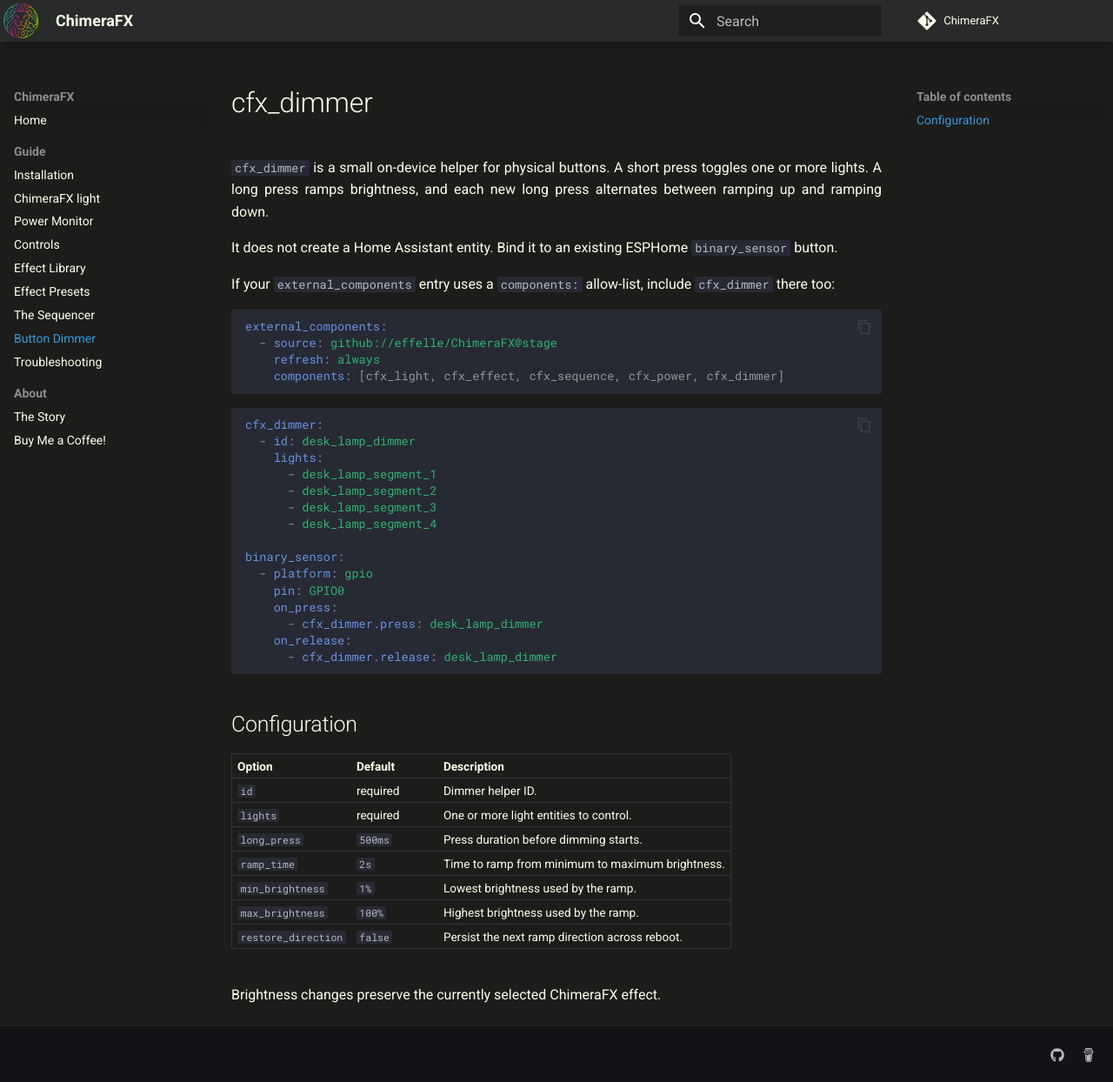
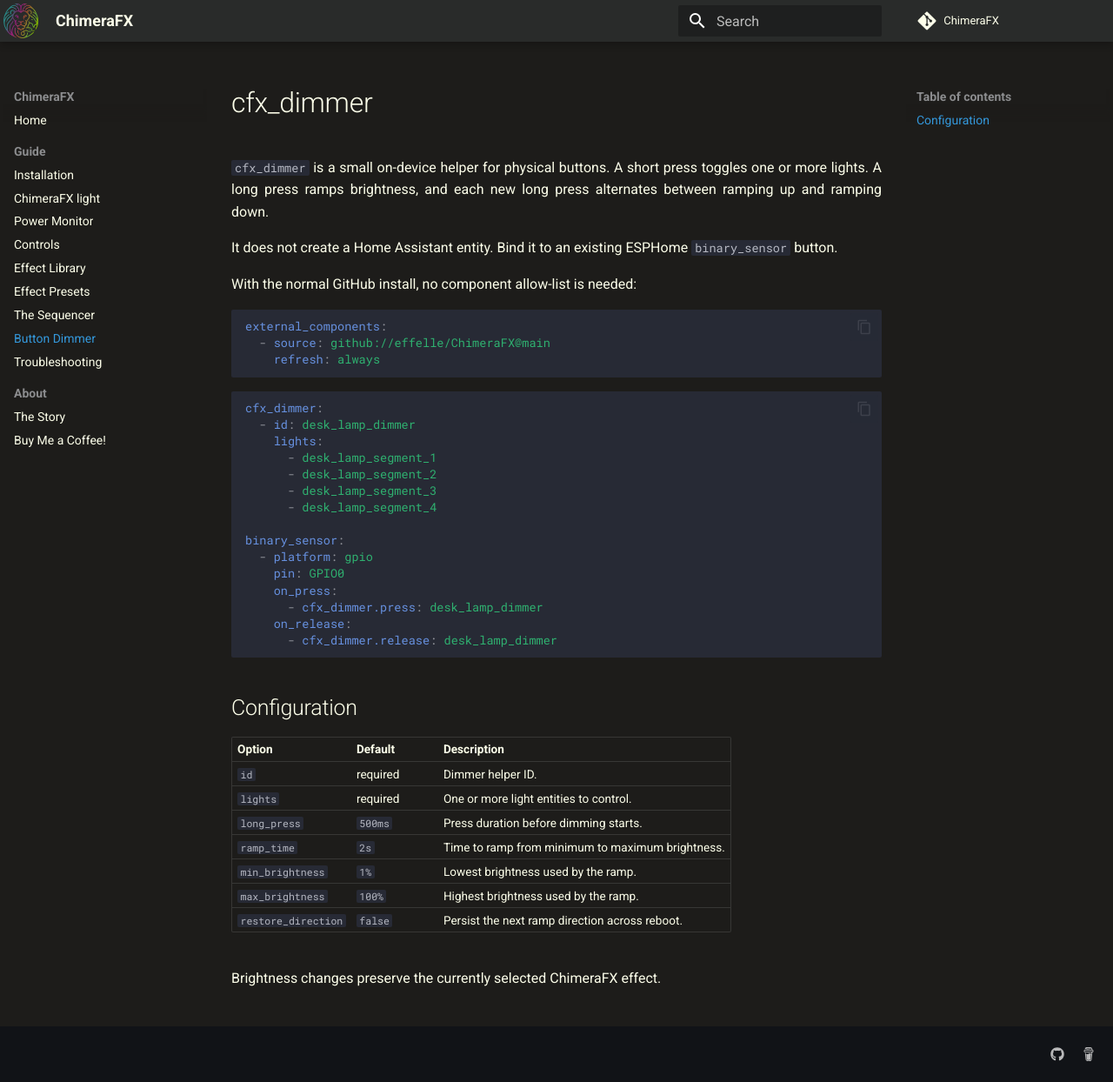
Before and after one commit to effelle/ChimeraFX, an MkDocs documentation site: the page built from docs/cfx_dimmer.md, in a window 1280 px wide and 1244 px high. Shown: the whole window at 87% size. Built offline with MkDocs 1.6.1 and Material for MkDocs 9.7.7, drawn with Linux system fonts in a browser that asks for light colours; comment, search, counter and statistics services are not loaded.

Commit message:
Clarify cfx dimmer external component install

````diff
--- a/docs/cfx_dimmer.md
+++ b/docs/cfx_dimmer.md
@@ -7,14 +7,12 @@
 It does not create a Home Assistant entity. Bind it to an existing ESPHome
 `binary_sensor` button.
 
-If your `external_components` entry uses a `components:` allow-list, include
-`cfx_dimmer` there too:
+With the normal GitHub install, no component allow-list is needed:
 
 ```yaml
 external_components:
-  - source: github://effelle/ChimeraFX@stage
+  - source: github://effelle/ChimeraFX@main
     refresh: always
-    components: [cfx_light, cfx_effect, cfx_sequence, cfx_power, cfx_dimmer]
 ```
 
 ```yaml
--- a/library.json
+++ b/library.json
@@ -1,6 +1,6 @@
 {
     "name": "ChimeraFX",
-    "version": "1.4.1",
+    "version": "1.5.2",
     "description": "WLED-style effects running natively within ESPHome",
     "keywords": [
         "esphome",
````
Also changed, not shown: docs/Installation.md (+1 -1 lines).
